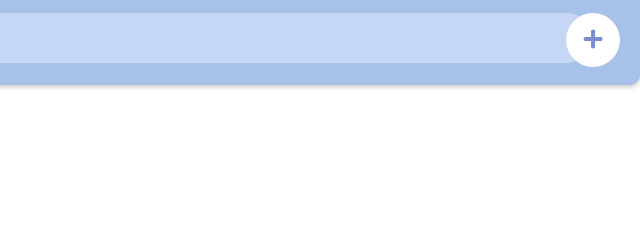
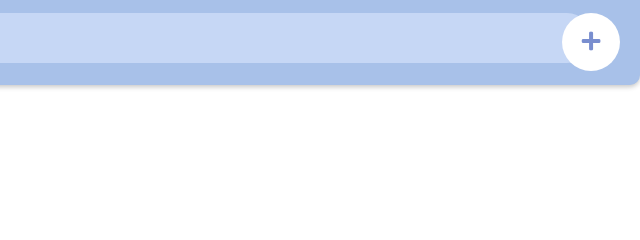
Before and after one commit to HeesooLim/To-do-list-app, a website: page index.html in a window 1280 px wide. Shown: the top 240 px of the page, 640-1280 px from the left. Drawn offline with nearby package versions, Linux system fonts and the light colour scheme.

Commit message:
changed add button size

```diff
--- a/contents/app.css
+++ b/contents/app.css
@@ -88,11 +88,11 @@ header
     position: absolute;
     right: 7px;
     top: 0;
-    width: 54px;
-    height: 54px;
-    line-height: 54px;
+    width: 58px;
+    height: 58px;
+    line-height: 58px;
     text-align: center;
-    border-radius: 27px;
+    border-radius: 29px;
     border: none;
     background-color: rgb(255, 255, 255);
     transition: background 0.6s;
```
